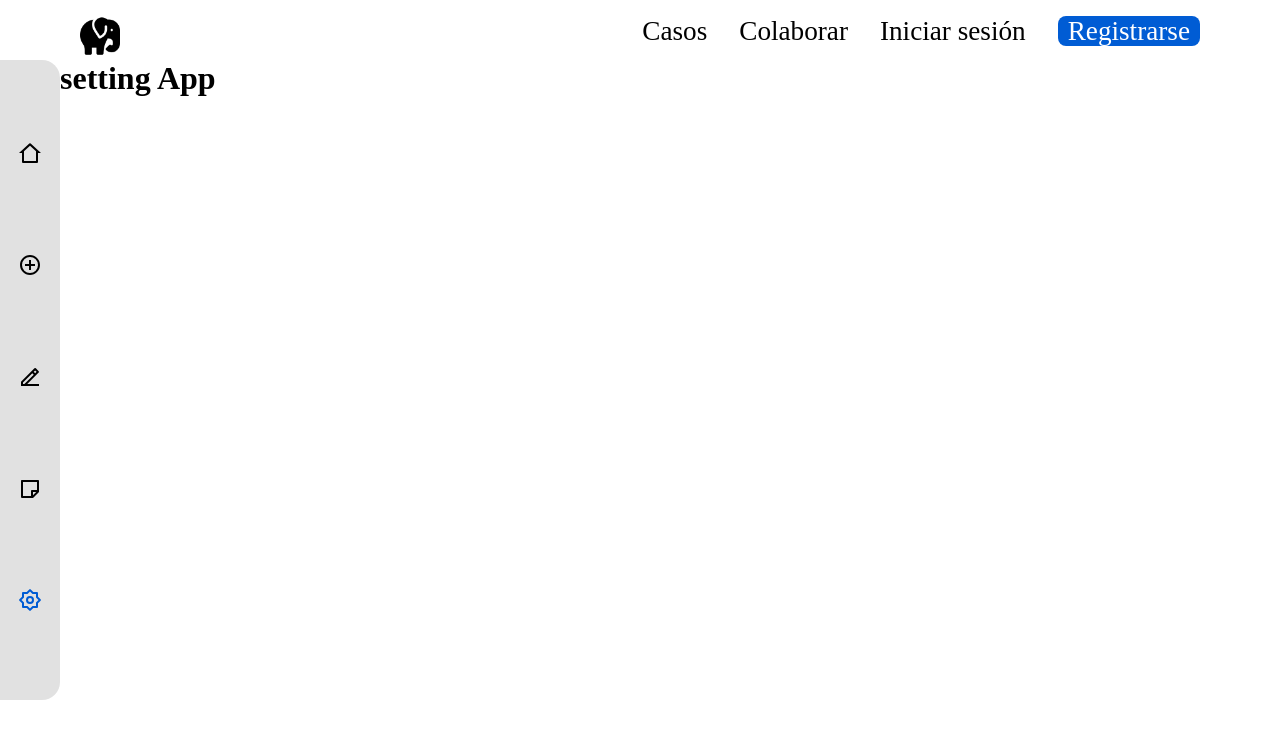
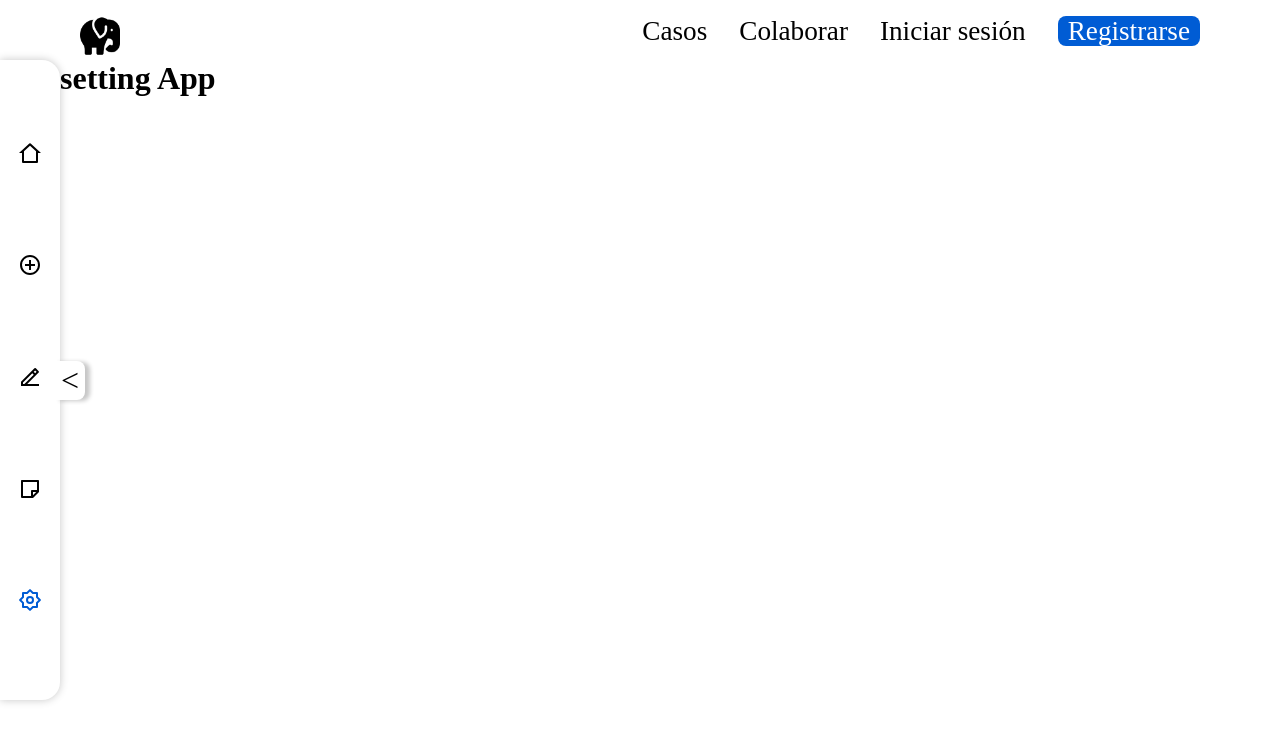
Before and after one commit to cuadros-code/white-elephant, a Next.js app: page /dashboard/setting in a window 1280 px wide. Shown: the top 742 px of the page. Built offline with nearby package versions, Linux system fonts and the light colour scheme; no server answers; a web font is replaced by a local one.

Commit message:
navigation horizontal dashboard

```diff
--- a/src/components/LayoutDasboard.tsx
+++ b/src/components/LayoutDasboard.tsx
@@ -1,19 +1,19 @@
+import { ReactElement, useState } from 'react';
+import { useRouter } from 'next/router';
 import Link from 'next/link';
-import styles from 'styles/Dashboard.module.css';
 import { RiAddCircleLine,
         RiEdit2Line,
         RiSettings2Line,
         RiStickyNoteLine,
         RiHome2Line } from 'react-icons/ri';
-import { ReactElement } from 'react';
-import { useRouter } from 'next/router';
-
+import styles from 'styles/Dashboard.module.css';
 interface Props {
   children: ReactElement | ReactElement[]
 }
 
 const LayoutDashboard = ({ children }: Props) => {
 
+  const [openMenu, setOpenMenu] = useState(false)
   const router = useRouter()
 
   const colorIcon = (path: string) => {
@@ -22,7 +22,10 @@ const LayoutDashboard = ({ children }: Props) => {
 
   return (
     <>
-      <div className={styles.navDashboard}>
+      <div
+        className={`${styles.navDashboard} ${openMenu ? styles.active : ''}`}
+      >
+
           <Link href='/dashboard'>
             <a>
               <RiHome2Line
@@ -63,8 +66,13 @@ const LayoutDashboard = ({ children }: Props) => {
               <span>Configuración</span>
             </a>
           </Link>
+        <button className={styles.actionMenu} onClick={() => setOpenMenu(!openMenu)} >
+          { openMenu ? '>' : '<'}
+        </button>
       </div>
-      <div className={styles.children}>
+      <div
+        className={`${styles.children} ${!openMenu ? styles.layout : ''}`}
+      >
         { children }
       </div>
     </>
--- a/styles/Dashboard.module.css
+++ b/styles/Dashboard.module.css
@@ -1,20 +1,37 @@
-.container{
 
+.navDashboard{
+  align-items: center;
+  background-color: #fff;
+  border-bottom-right-radius: 18px;
+  border-top-right-radius: 18px;
+  box-shadow: 0px 0px 8px rgba(0, 0, 0, 0.225);
+  display: flex;
+  flex-direction: column;
+  font-size: 1.5rem;
+  height: 80vh;
+  justify-content: space-evenly;
+  left: 0;
+  position: absolute;
+  position: fixed;
+  width: 60px;
+  transition: all 0.3s ease-in-out;
 }
 
-.navDashboard{
+.active{
+  left: -60px;
+}
+
+.actionMenu{
+  background-color: #fff;
+  border-bottom-right-radius: 8px;
+  border-top-right-radius: 8px;
+  border: none;
+  box-shadow: 5px 1px 4px rgba(0, 0, 0, 0.225);
+  cursor: pointer;
+  font-size: 2rem;
+  height: auto;
   position: absolute;
-  font-size: 1.5rem;
-  width: 60px;
-  height: 80vh;
-  display: flex;
-  align-items: center;
-  justify-content: space-evenly;
-  position: fixed;
-  flex-direction: column;
-  background: #e1e1e1;
-  border-top-right-radius: 18px;
-  border-bottom-right-radius: 18px;
+  right: -25px;
 }
 
 .navDashboard a:focus-visible {
@@ -23,23 +40,28 @@
 }
 
 .navDashboard a span{
+  background-color: var(--color-primary);
+  border-radius: 5px;
+  color: #fff;
+  font-size: 1.5rem;
+  line-height: 20px;
+  opacity:0;
+  padding: 5px 8px;
+  position: absolute;
+  transition: visibility 0.3s linear;
   visibility: hidden;
-  position: absolute;
-  line-height: 20px;
-  font-size: 1.5rem;
-  color: #fff;
-  opacity:0;
-  background-color: var(--color-primary);
-  padding: 5px 8px;
-  border-radius: 5px;
-  transition: visibility 0.3s linear, opacity 0.3s linear;
 }
 
 .navDashboard a:hover span{
   visibility: visible;
   opacity:1;
+  z-index: 1;
 }
 
 .children{
+  transition: all 0.3s ease-in-out;
+}
+
+.layout{
   margin-left: 60px;
 }
```
